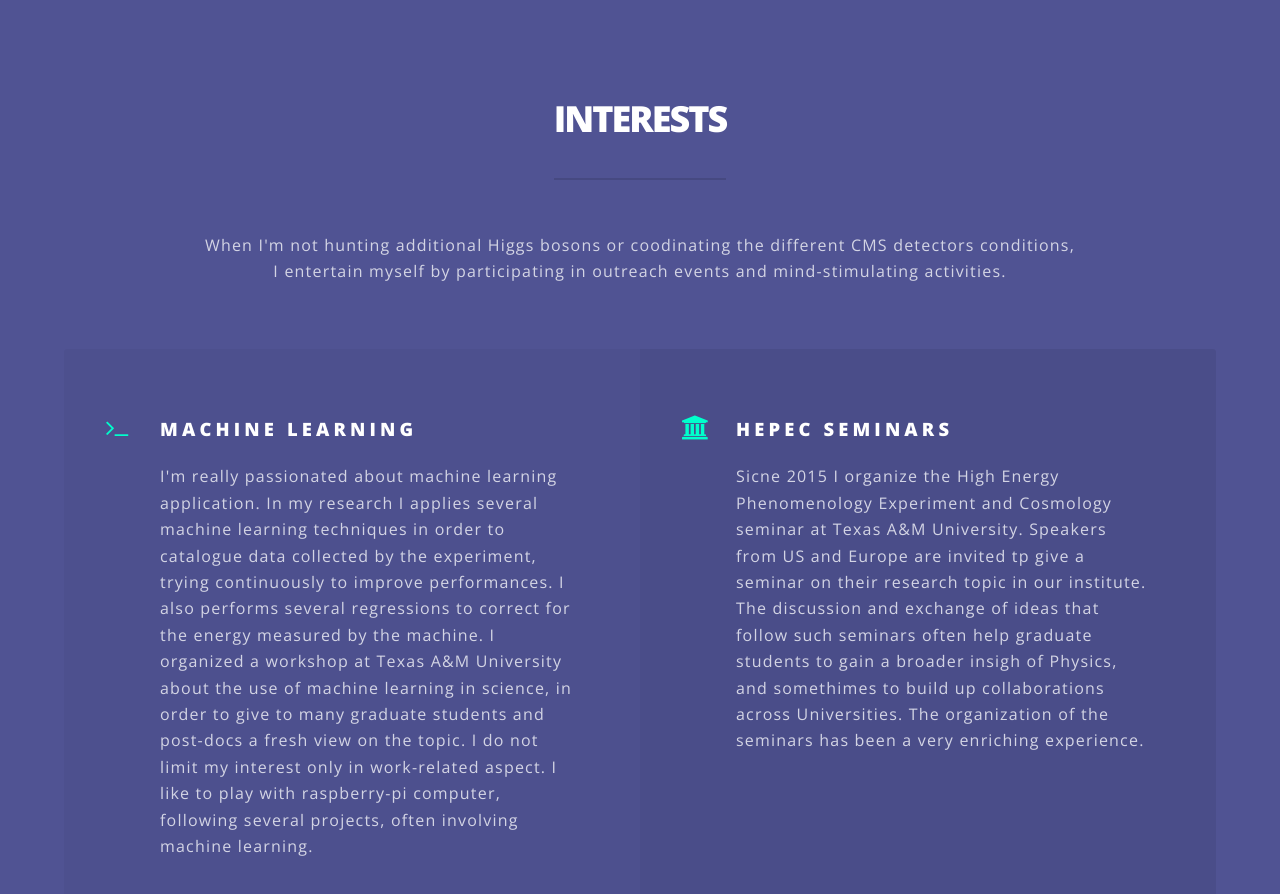
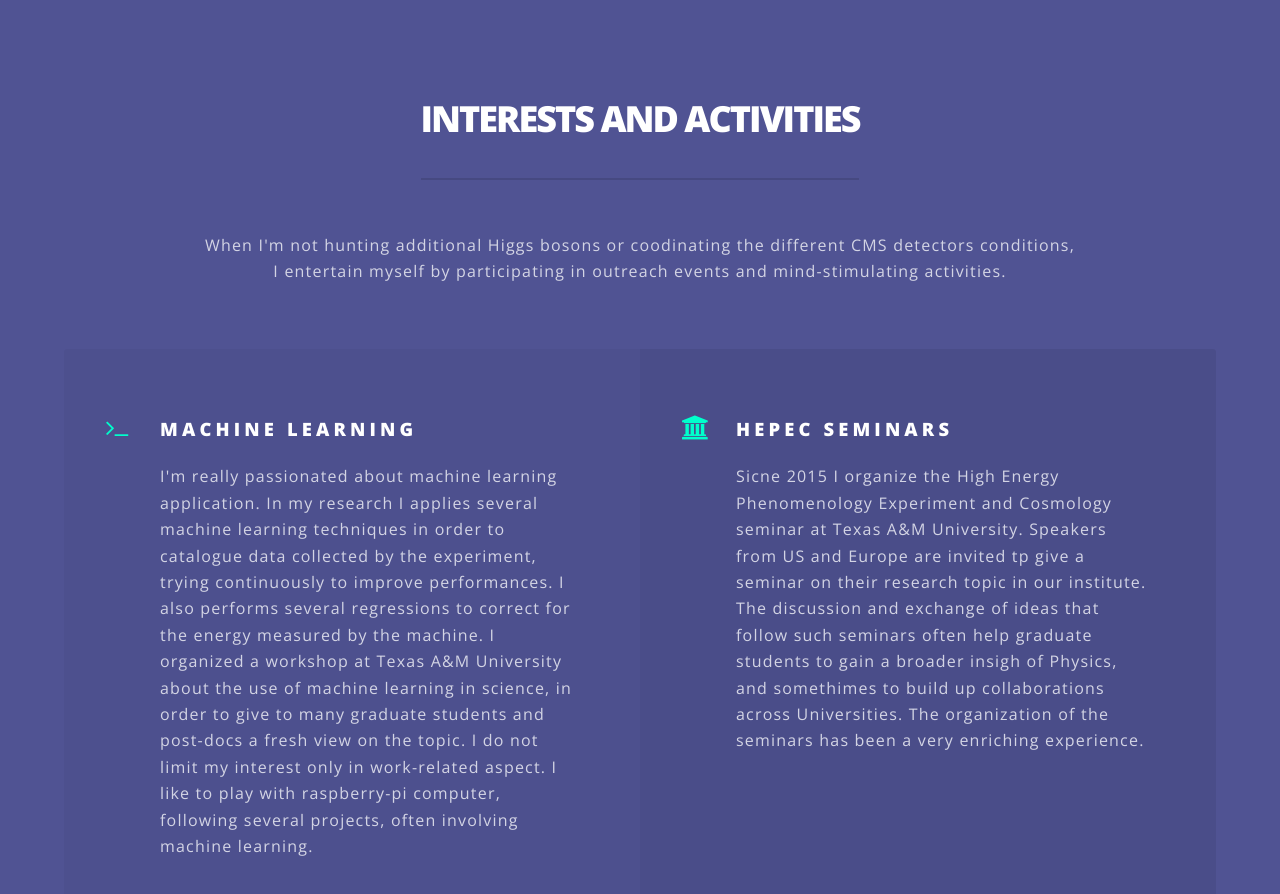
Before and after one commit to lpernie/lpernie.github.io, a plain HTML site: page index.html in a window 1280 px wide. Shown: the part 3950-4844 px from the top of the page. Drawn offline with nearby package versions, Linux system fonts and the light colour scheme; some packages are replaced by stand-ins of ours.

Commit message:
improve CV

```diff
--- a/index.html
+++ b/index.html
@@ -243,7 +243,7 @@
 					<section id="interests" class="wrapper style3 special">
 						<div class="inner">
 							<header class="major">
-								<h2>Interests</h2>
+								<h2>Interests and Activities</h2>
 								<p>When I'm not hunting additional Higgs bosons or coodinating the different CMS detectors conditions,<br/>
 								I entertain myself by participating in outreach events and mind-stimulating activities.</p>
 							</header>
```
Also changed, not shown: 1 other file.
